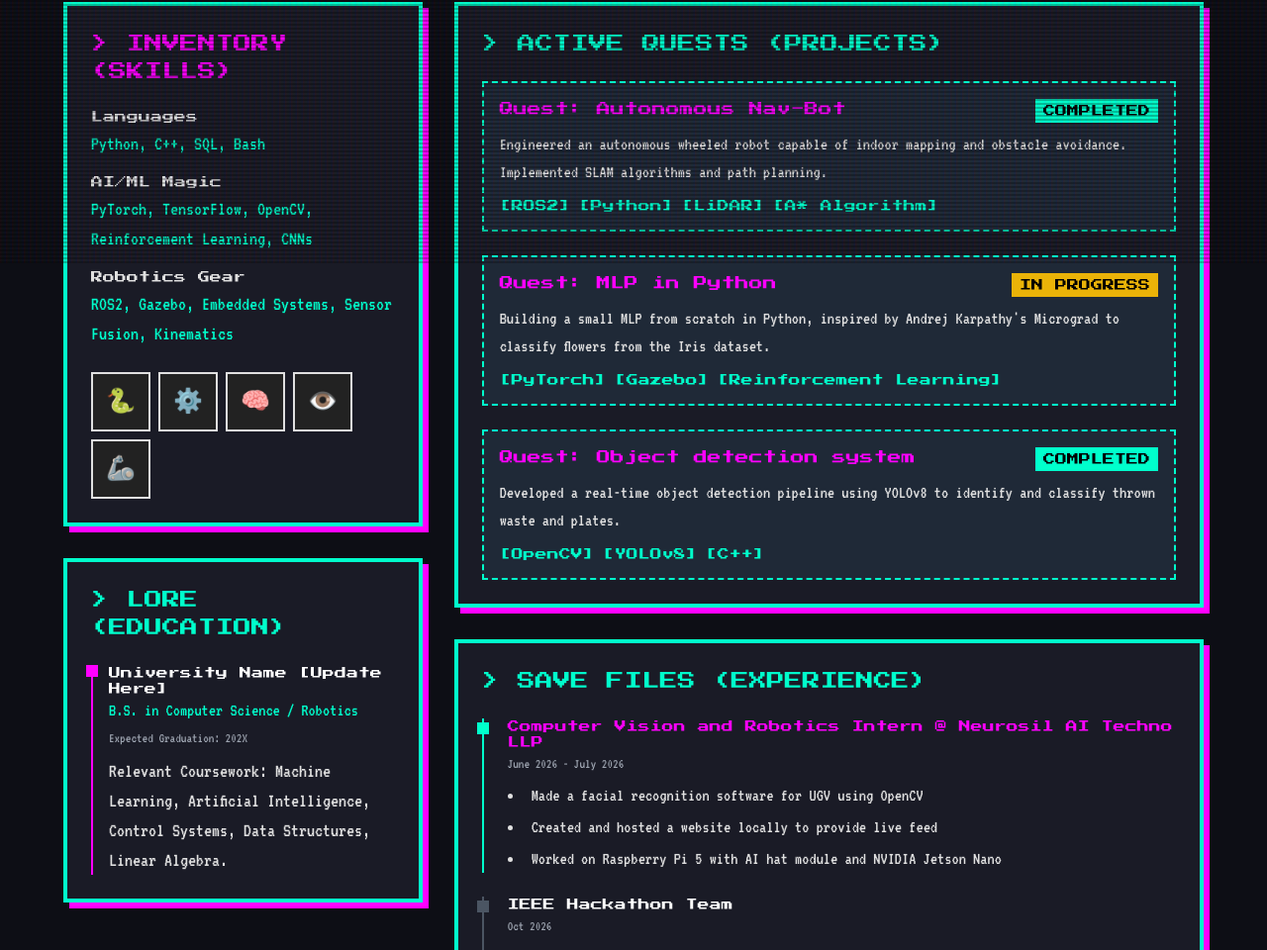
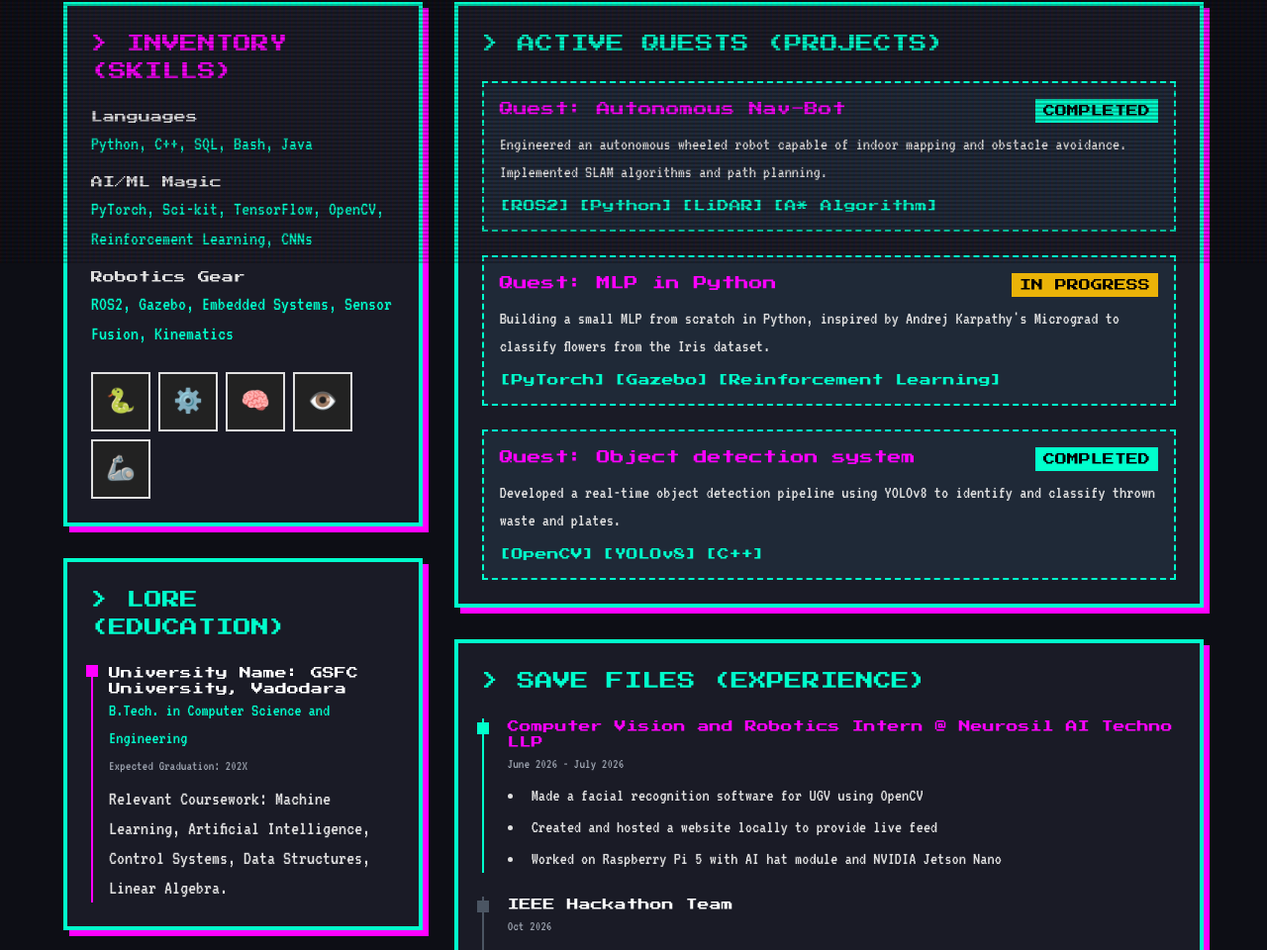
Before and after one commit to 2Frosty/2Frosty.github.io, a plain HTML site: page index.html in a window 1280 px wide. Shown: the part 534-1494 px from the top of the page at 99% size. Drawn offline with nearby package versions, Linux system fonts and the light colour scheme.

Commit message:
Update index.html

```diff
--- a/index.html
+++ b/index.html
@@ -194,11 +194,11 @@
                     <div class="space-y-4">
                         <div>
                             <p class="pixel-font-bold text-xs mb-1">Languages</p>
-                            <p class="text-[#00ffcc]">Python, C++, SQL, Bash</p>
+                            <p class="text-[#00ffcc]">Python, C++, SQL, Bash, Java</p>
                         </div>
                         <div>
                             <p class="pixel-font-bold text-xs mb-1">AI/ML Magic</p>
-                            <p class="text-[#00ffcc]">PyTorch, TensorFlow, OpenCV, Reinforcement Learning, CNNs</p>
+                            <p class="text-[#00ffcc]">PyTorch, Sci-kit, TensorFlow, OpenCV, Reinforcement Learning, CNNs</p>
                         </div>
                         <div>
                             <p class="pixel-font-bold text-xs mb-1">Robotics Gear</p>
@@ -221,8 +221,8 @@
                     <h2 class="text-lg text-[#00ffcc] mb-6 uppercase">> Lore (Education)</h2>
                     <div class="border-l-2 border-[#ff00ff] pl-4 relative">
                         <div class="absolute w-3 h-3 bg-[#ff00ff] -left-[7px] top-0"></div>
-                        <h3 class="pixel-font-bold text-xs text-white">University Name [Update Here]</h3>
-                        <p class="text-[#00ffcc] text-lg">B.S. in Computer Science / Robotics</p>
+                        <h3 class="pixel-font-bold text-xs text-white">University Name: GSFC University, Vadodara</h3>
+                        <p class="text-[#00ffcc] text-lg">B.Tech. in Computer Science and Engineering</p>
                         <p class="text-sm text-gray-400 mt-1">Expected Graduation: 202X</p>
                         <p class="mt-2 text-md">Relevant Coursework: Machine Learning, Artificial Intelligence, Control Systems, Data Structures, Linear Algebra.</p>
                     </div>
```
